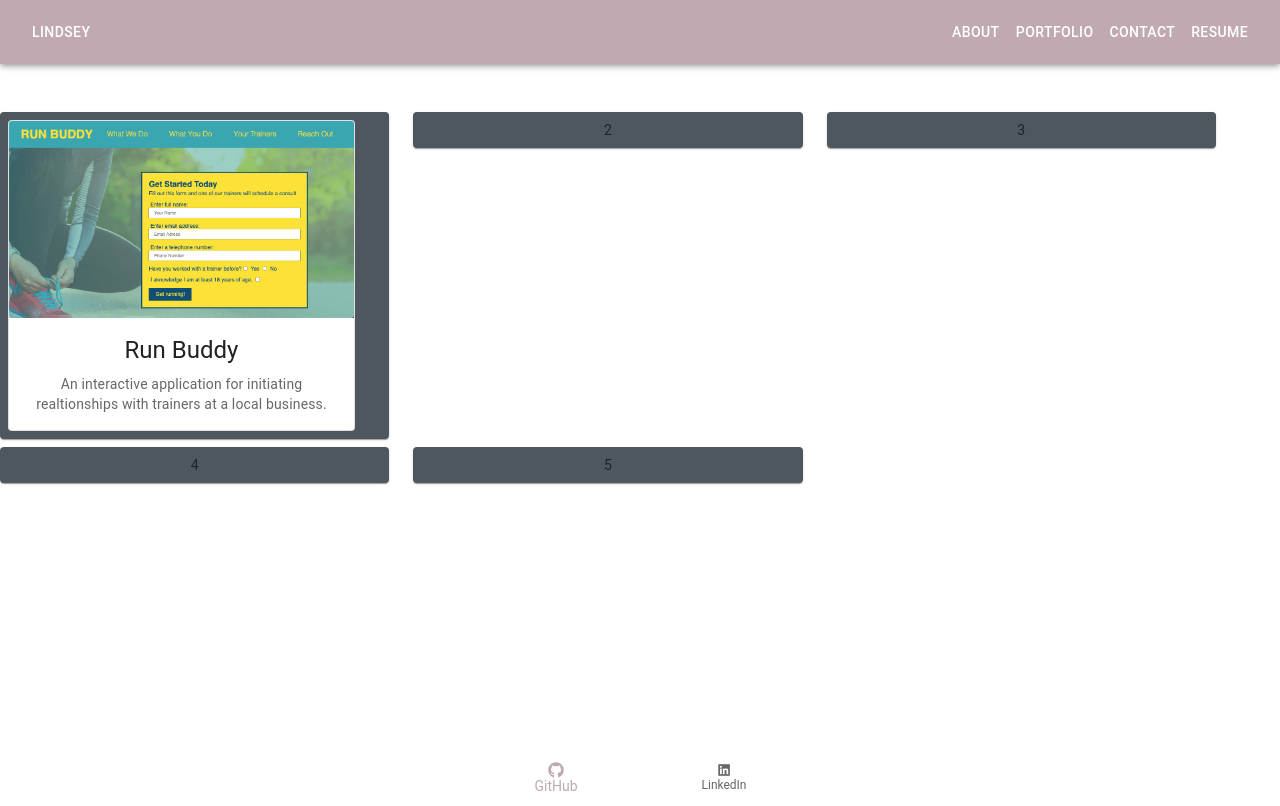
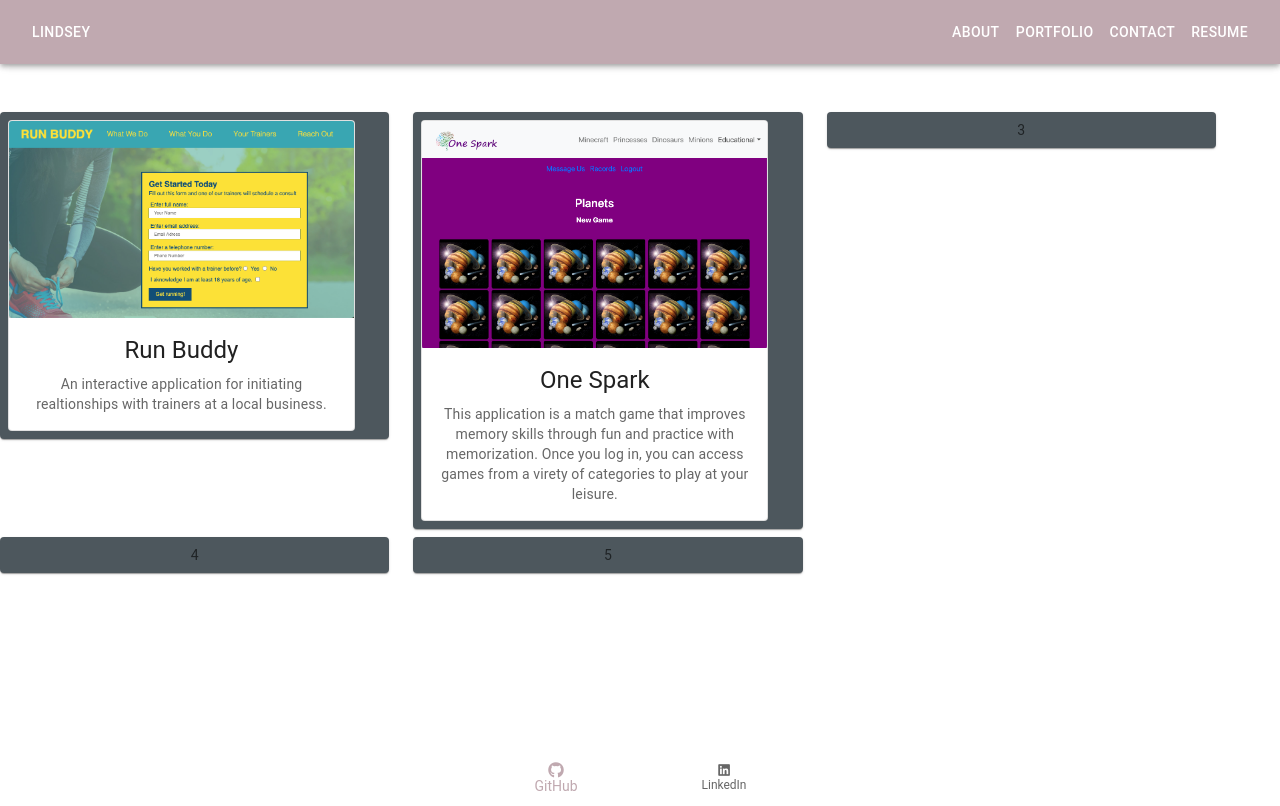
Before and after one commit to LindseyHsiao/portfolio, a React (Create React App) app: page /portfolio in a window 1280 px wide. Built offline with nearby package versions, Linux system fonts and the light colour scheme.

Commit message:
one-spark added to portfolio

```diff
--- a/src/Pages/Portfolio.js
+++ b/src/Pages/Portfolio.js
@@ -10,6 +10,7 @@ import Paper from '@mui/material/Paper';
 import Grid from '@mui/material/Grid';
 
 import runbuddy from '../images/runbuddy.png'
+import onespark from '../images/onespark.png'
 
 const preventDefault = (event) => event.preventDefault();
 
@@ -49,7 +50,25 @@ export default function ActionAreaCard() {
           </Item>
         </Grid>
         <Grid item xs={4}>
-          <Item>2</Item>
+          <Item>
+            <Card sx={{ maxWidth: 345 }} variant="outlined">
+          <CardActionArea href="https://one-spark.herokuapp.com/" target="_blank" rel="noopener noreferrer">
+            <CardMedia
+              component="img"
+              //height="200"
+              src={onespark}
+              alt="one spark screenshot"
+            />
+            <CardContent>
+              <Typography gutterBottom variant="h5" component="div">
+                One Spark
+              </Typography>
+              <Typography variant="body2" color="text.secondary">
+              This application is a match game that improves memory skills through fun and practice with memorization. Once you log in, you can access games from a virety of categories to play at your leisure.               </Typography>
+            </CardContent>
+          </CardActionArea>
+        </Card>
+          </Item>
         </Grid>
         <Grid item xs={4}>
           <Item>3</Item>
```
Also changed, not shown: src/images/onespark.png (added).
